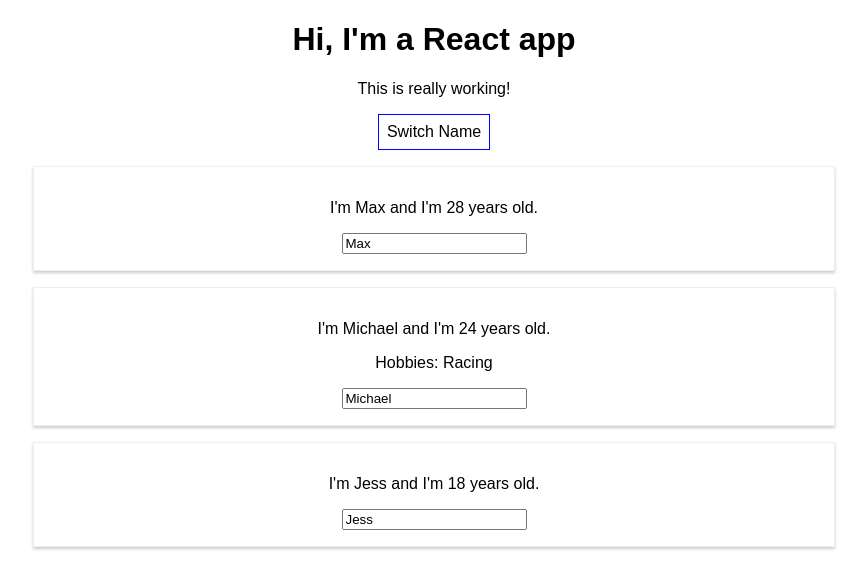
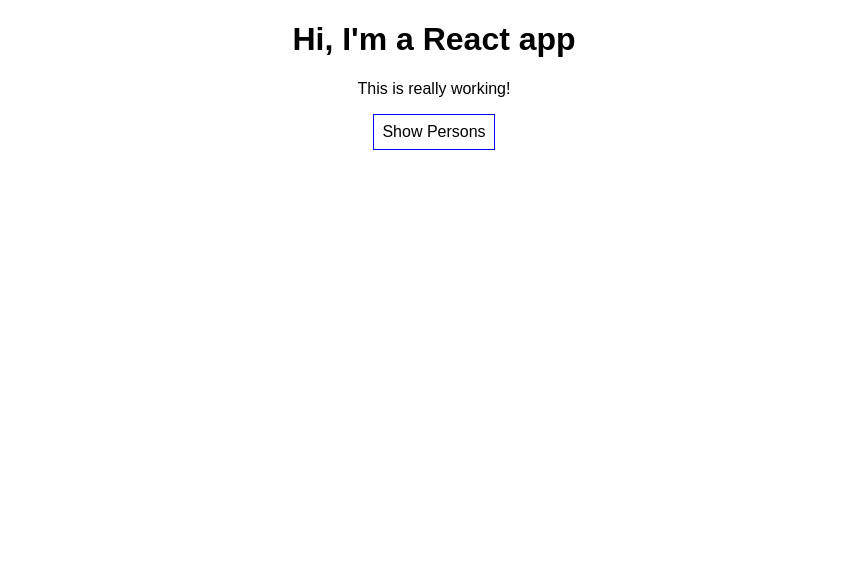
Before and after one commit to case112/react-app, a React (Create React App) app: page / in a window 1280 px wide. Shown: the top 588 px of the page, without its empty margins (206-1073 px from the left). Built offline with nearby package versions, Linux system fonts and the light colour scheme.

Commit message:
Using conditional statement and working with list

```diff
--- a/src/App.js
+++ b/src/App.js
@@ -8,21 +8,11 @@
 class App extends Component {
   state = {
     persons: [
-      {name: 'Max', age: 28},
-      {name: 'Michael', age: 24},
-      {name: 'Jess', age: 18},
-    ]
-  }
-
-  switchNameHandler = (newName) => {
-    //console.log('Clicked')
-    this.setState( {
-      persons: [
-        {name: newName, age: 6000},
-        {name: 'Michael', age: 24},
-        {name: 'G.I.JOSE', age: 0},
-      ]
-    })
+      {id: '0', name: 'Max', age: 28},
+      {id: '1', name: 'Michael', age: 24},
+      {id: '2', name: 'Jess', age: 18},
+    ],
+    showPersons: false
   }
 
   nameChangedHandler = (event) => {
@@ -35,6 +25,18 @@
       ]
     })
   }
+
+  deletePersonHandler = (personIndex) => {
+    const persons = this.state.persons.slice();
+    persons.splice(personIndex, 1);
+    this.setState({persons: persons});
+  }
+
+  togglePersonsHandler = () => {
+    const doesShow = this.state.showPersons;
+    this.setState({showPersons: !doesShow});
+  }
+
 //bind is better option to use
   render() {
 
@@ -46,22 +48,29 @@
       cursor: 'pointer',
     };
 
+    let persons = null;
+
+    if (this.state.showPersons) {
+      persons = (
+        <div>
+          {this.state.persons.map((person, index) => {
+            return <Person
+              click={() => this.deletePersonHandler(index)}
+              name={person.name}
+              age={person.age}
+              key={person.id}
+              />
+          })}
+          </div>
+      );
+    }
+
     return (
       <div className="App">
         <h1>Hi, I'm a React app</h1>
         <p>This is really working!</p>
-        <button style={style} onClick={() => this.switchNameHandler('Maximus!!')}>Switch Name</button>
-        <Person
-         name={this.state.persons[0].name}
-         age={this.state.persons[0].age} />
-        <Person
-         name={this.state.persons[1].name}
-         age={this.state.persons[1].age}
-         click={this.switchNameHandler.bind(this, 'Max!')}
-         changed={this.nameChangedHandler} >Hobbies: Racing</Person>
-        <Person
-         name={this.state.persons[2].name}
-         age={this.state.persons[2].age} />
+        <button style={style} onClick={this.togglePersonsHandler}>Show Persons</button>
+        {persons}
       </div>
     );
   }
```
